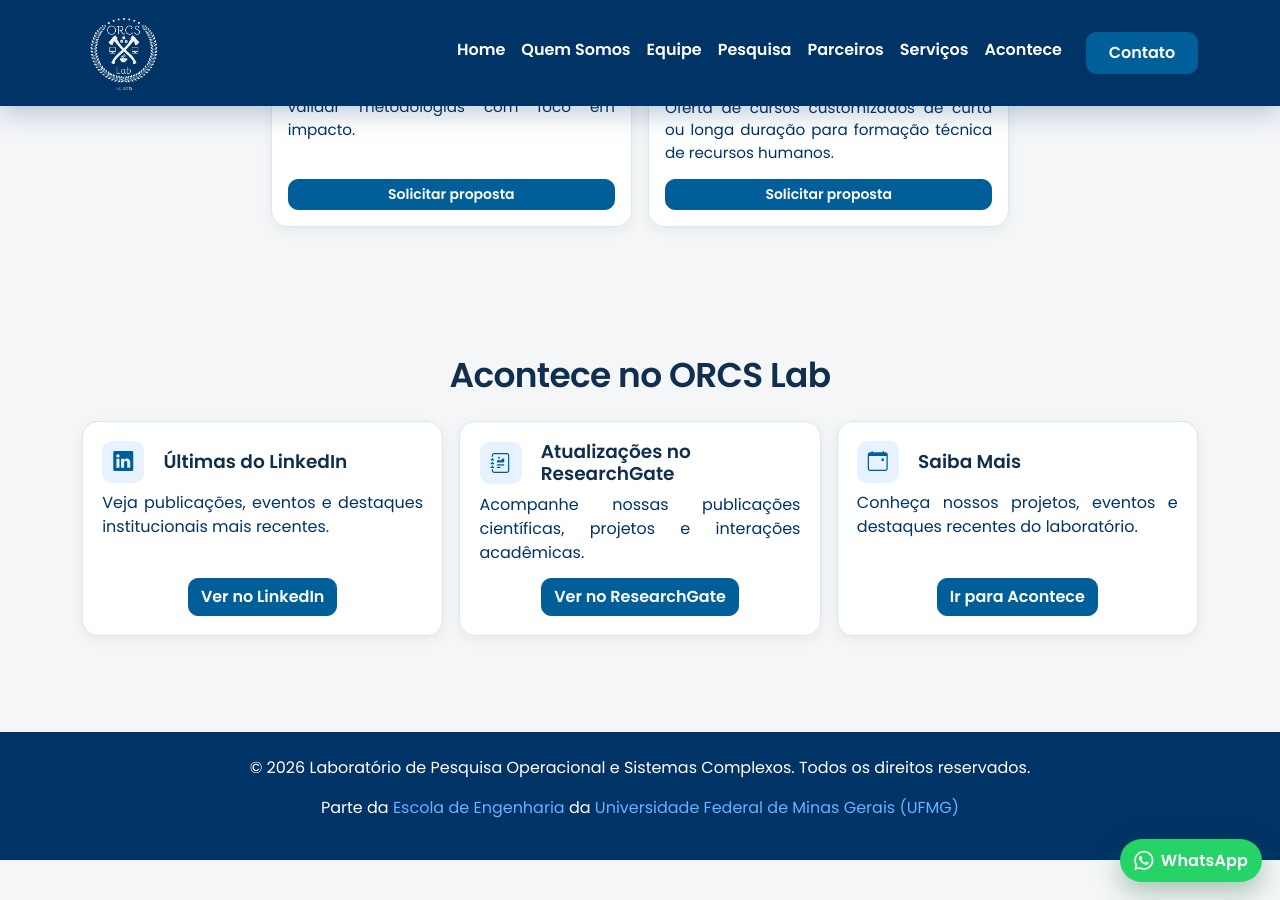
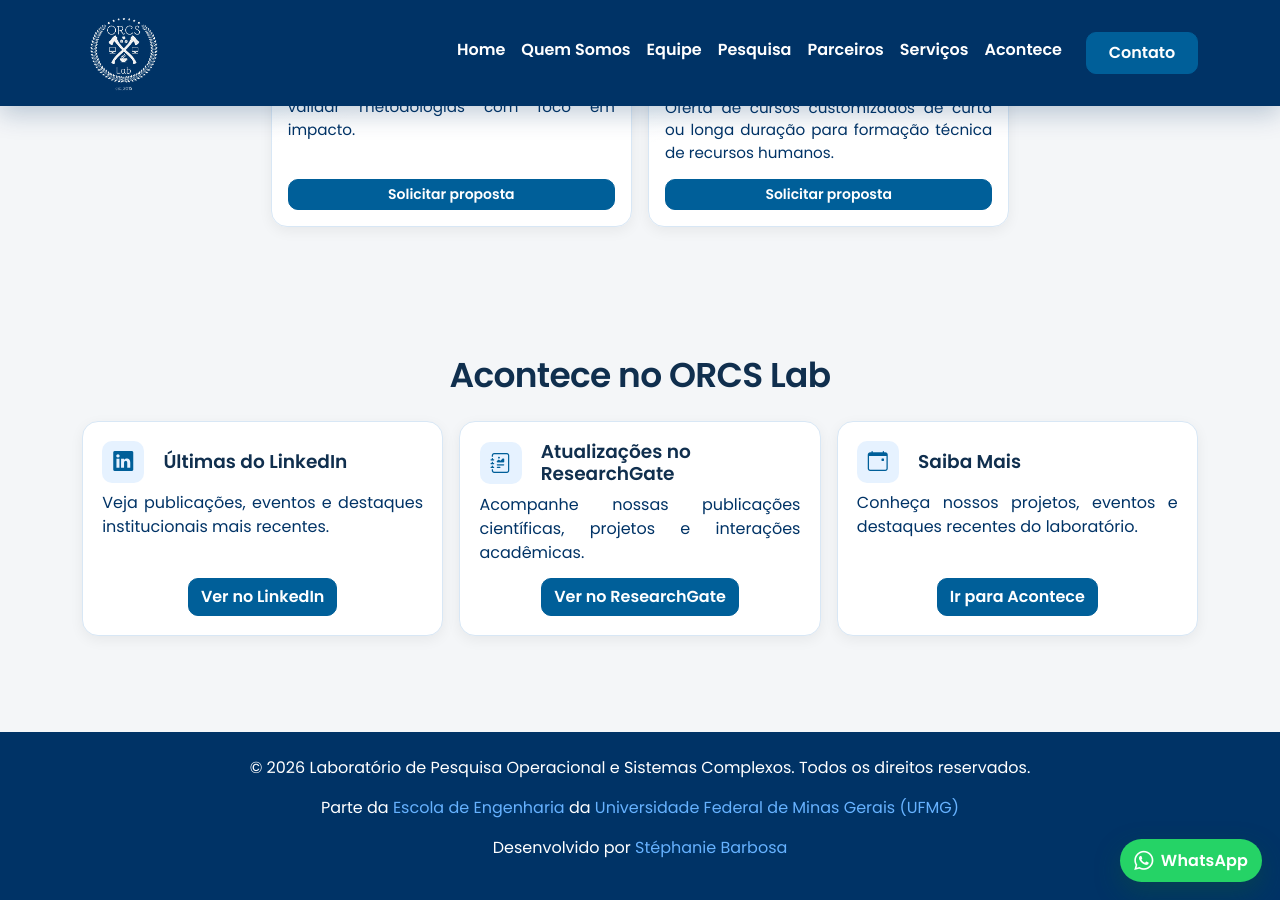
Before and after one commit to orcslab/orcslab.github.io, a Jekyll site: the page built from pages/home.html, in a window 1280 px wide and 900 px high, scrolled down 1176 px. Built offline with Jekyll 4.4.1, drawn with Linux system fonts in a browser that asks for light colours; nearby versions of some CDN libraries.

Commit message:
Add developer credit to footer

```diff
--- a/_includes/footer.html
+++ b/_includes/footer.html
@@ -14,5 +14,11 @@
         Universidade Federal de Minas Gerais (UFMG)
       </a>
     </p>
+    <p>
+      Desenvolvido por
+      <a href="https://stephanie7l.github.io/Portfolio/" target="_blank" rel="noopener noreferrer">
+        Stéphanie Barbosa
+      </a>
+    </p>
   </div>
 </footer>
```
